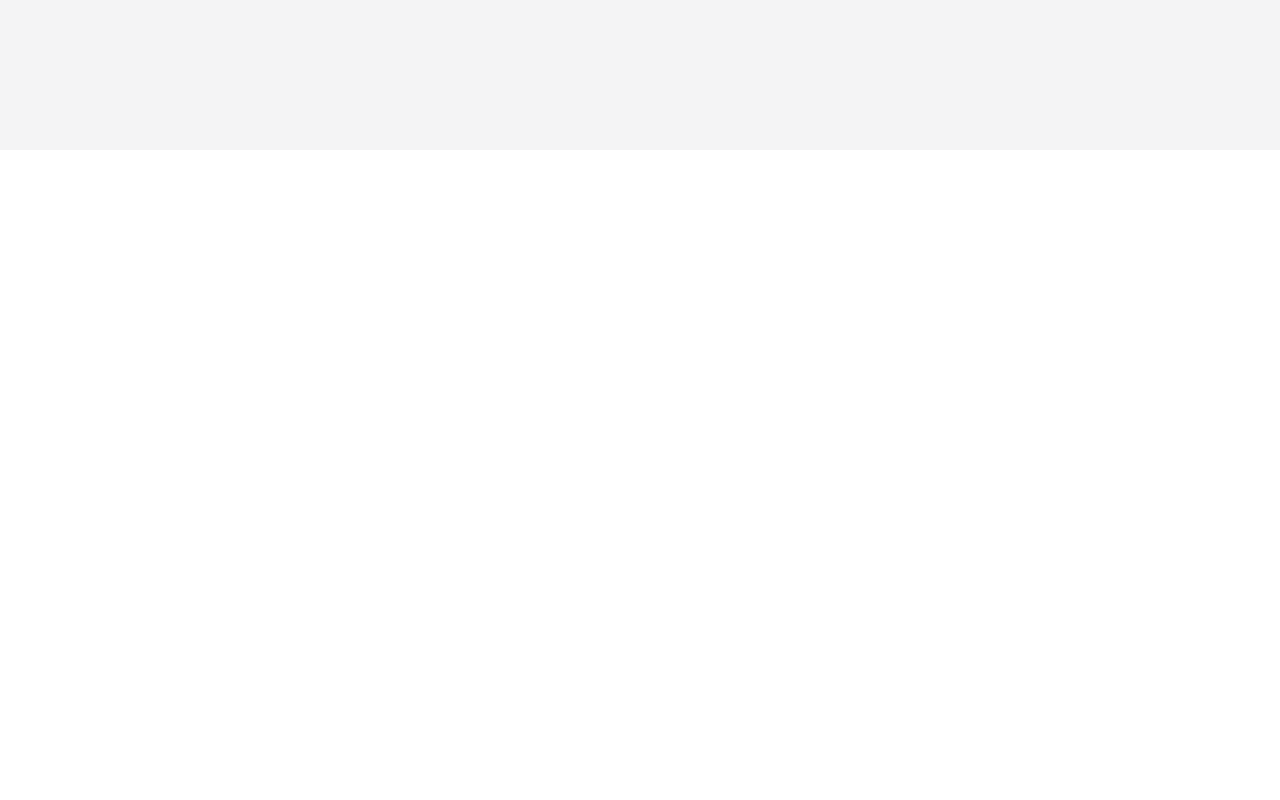
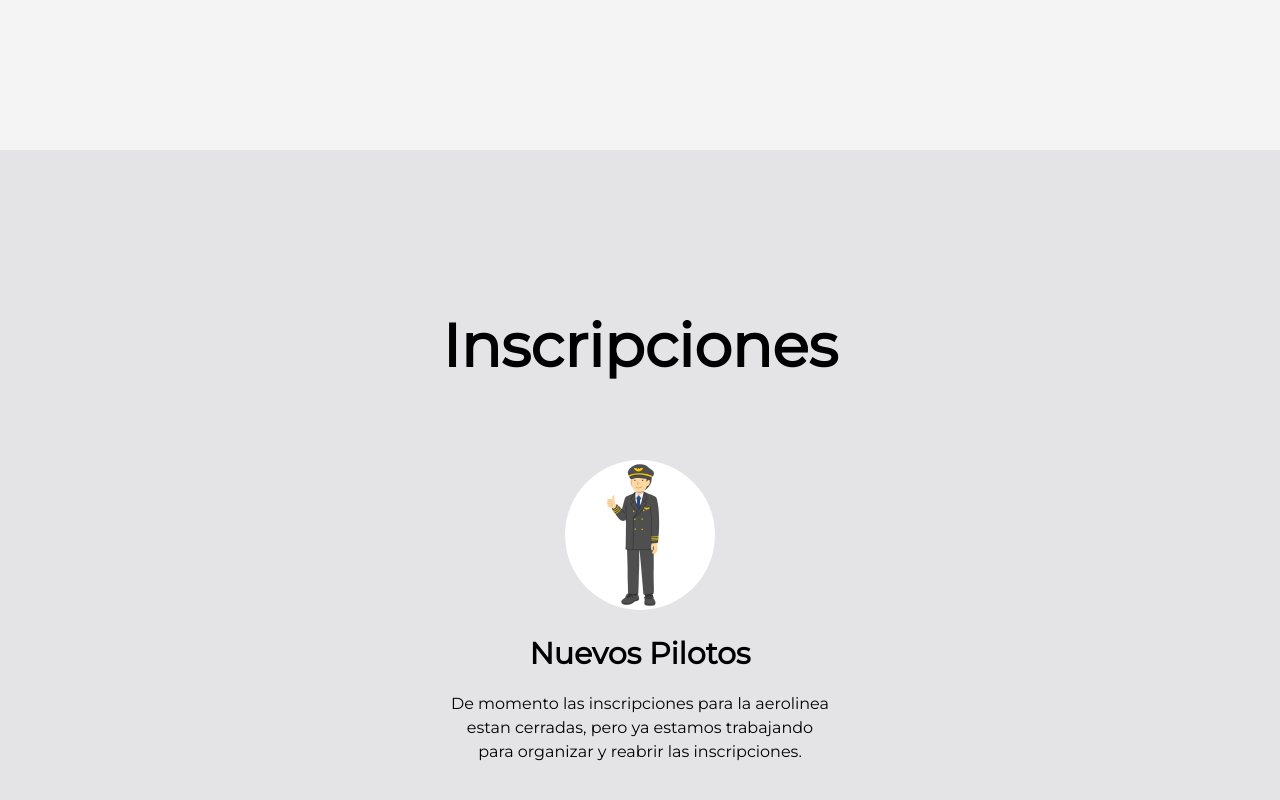
Before and after one commit to latam-va/web, a Next.js app: page / in a window 1280 px wide. Shown: the part 1430-2230 px from the top of the page. Before the commit the page ends 1580 px from the top, so only its background shows below. Built offline with nearby package versions, Linux system fonts and the light colour scheme; a web font is replaced by a local one.

Commit message:
Aclaracion Inscripciones

```diff
--- /dev/null
+++ b/components/About/Inscripcion.tsx
@@ -0,0 +1,28 @@
+import React from "react";
+import AboutSection from "../../lib/AboutSection";
+import acars from "../../public/images/acars.png";
+import discord from "../../public/images/discord.png";
+import rutas from "../../public/images/rutas.jpg";
+import libreria from '../../public/images/libreria.jpg'
+import piloto from '../../public/images/piloto.webp'
+
+const Inscripcion = () => {
+  return (
+    <div className="flex flex-col h-screen bg-zinc-200  w-full items-center justify-center">
+      <div className="flex">
+        <h1 className="font-montseratCustom font-bold text-6xl">
+          Inscripciones
+        </h1>
+      </div>
+      <div className="flex flex-row justify-around items-start mt-[4rem]">
+        <AboutSection
+          imagen={piloto}
+          titulo="Nuevos Pilotos"
+          texto="De momento las inscripciones para la aerolinea estan cerradas, pero ya estamos trabajando para organizar y reabrir las inscripciones."
+        />
+      </div>
+    </div>
+  );
+};
+
+export default Inscripcion;
--- a/pages/index.tsx
+++ b/pages/index.tsx
@@ -2,6 +2,7 @@ import type { NextPage } from 'next'
 import Head from 'next/head'
 import Image from 'next/image'
 import About from '../components/About/About'
+import Inscripcion from '../components/About/Inscripcion'
 import Herocomponent from '../components/Hero/Herocomponent'
 import Navbar from '../components/Navbar/Navbar'
 import styles from '../styles/Home.module.css'
@@ -12,6 +13,7 @@ const Home: NextPage = () => {
     <Navbar />
     <Herocomponent />
     <About />
+    <Inscripcion />
     </>
   )
 }
```
Also changed, not shown: public/images/piloto.webp (added).
